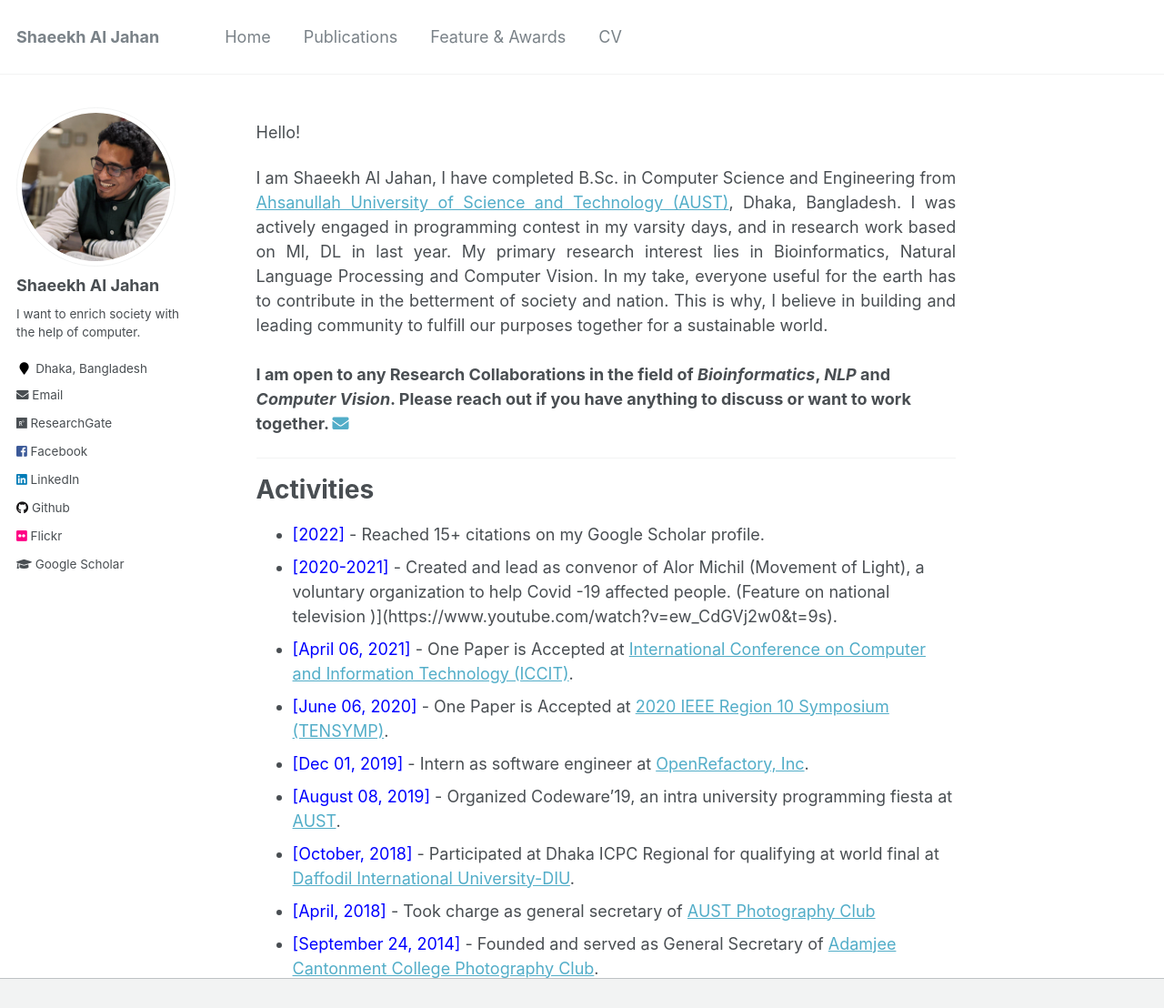
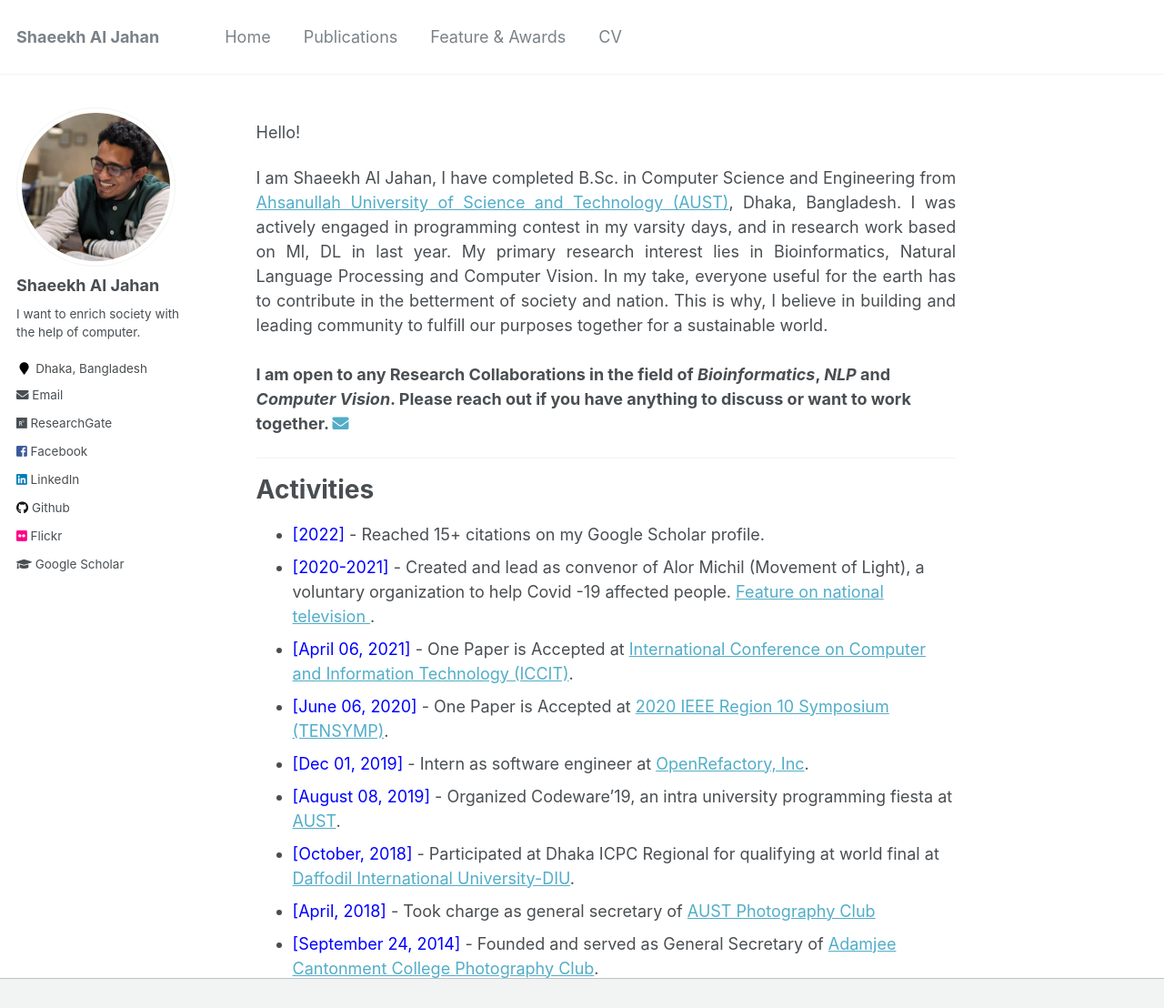
Before and after one commit to shaeekh/shaeekh.github.io, a Jekyll site: the page built from _pages/about.md, in a window 1280 px wide and 1304 px high, cut to the strip 0-1108 px from the top of the window. Shown: the whole strip at 91% size. Built offline with Jekyll 4.4.1, drawn with Linux system fonts in a browser that asks for light colours; a script that is not in the unit is left out.

Commit message:
Corrected

```diff
--- a/_pages/about.md
+++ b/_pages/about.md
@@ -23,7 +23,7 @@ In my take, everyone useful for the earth has to contribute in the betterment of
 
 # Activities
 * <span style="color:Blue"> [2022] </span> - Reached 15+ citations on my Google Scholar profile.
-* <span style="color:Blue"> [2020-2021] </span> - Created and lead as convenor of Alor Michil (Movement of Light), a voluntary organization to help Covid -19 affected people. (Feature on national television )](https://www.youtube.com/watch?v=ew_CdGVj2w0&t=9s).
+* <span style="color:Blue"> [2020-2021] </span> - Created and lead as convenor of Alor Michil (Movement of Light), a voluntary organization to help Covid -19 affected people. [ Feature on national television ](https://www.youtube.com/watch?v=ew_CdGVj2w0&t=9s).
 * <span style="color:Blue"> [April 06, 2021] </span> - One Paper is Accepted at [ International Conference on Computer and Information Technology (ICCIT)](https://ieeexplore.ieee.org/document/9392692).
 * <span style="color:Blue"> [June 06, 2020] </span> -  One Paper is Accepted at [ 2020 IEEE Region 10 Symposium (TENSYMP)](https://ieeexplore.ieee.org/document/9230733).
 * <span style="color:Blue"> [Dec 01, 2019] </span> - Intern as software engineer at [OpenRefactory, Inc](https://www.openrefactory.com/).
```
